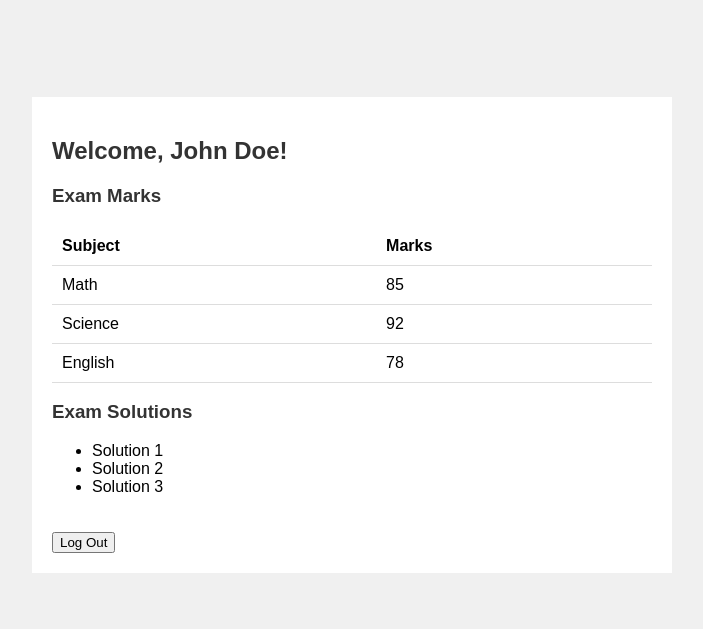
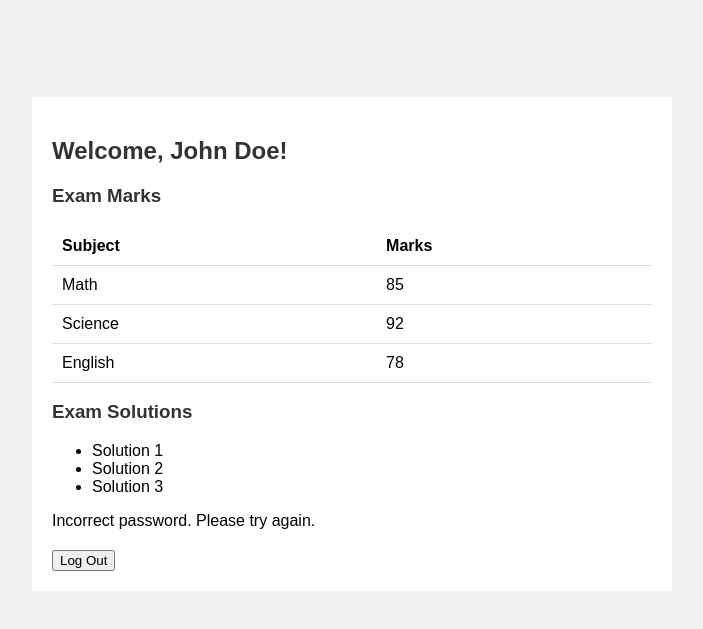
Before and after one commit to Xlaton25/Student_database_webpage, a plain HTML site: page index.html in a window 1280 px wide. Both pictures are taken after typing "Sample", "Sample123" into the empty fields and a click on the button "Log In". Shown: the part 223-852 px from the top of the page, without its empty margins (288-991 px from the left). Drawn offline with Linux system fonts and the light colour scheme.

Commit message:
Update index.html

```diff
--- a/index.html
+++ b/index.html
@@ -34,6 +34,8 @@
       <!-- Dynamically add solutions using JavaScript -->
     </ul>
 
+    <div id="loginError"></div>
+
     <button id="logoutButton">Log Out</button>
   </div>
 
```
